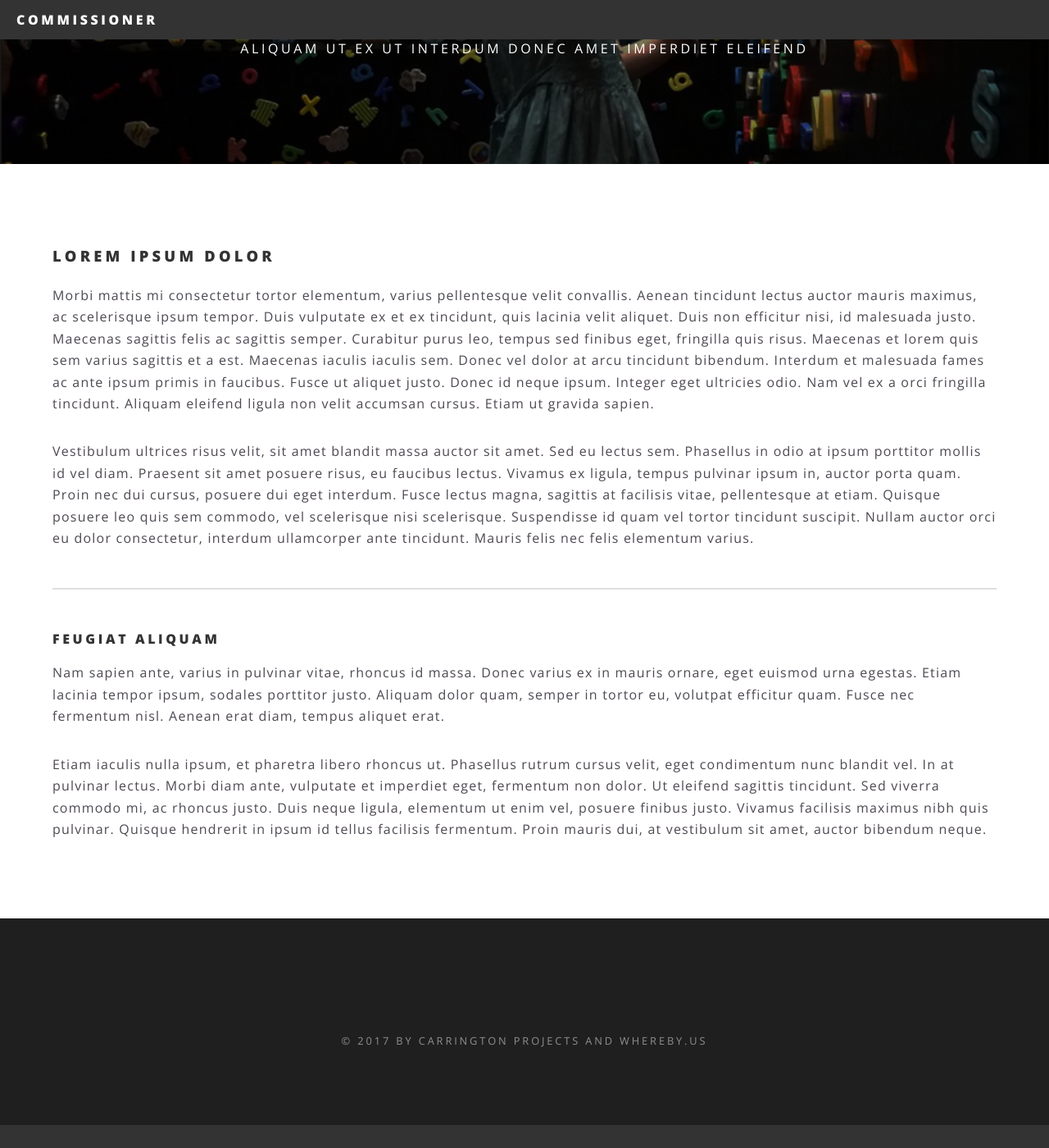
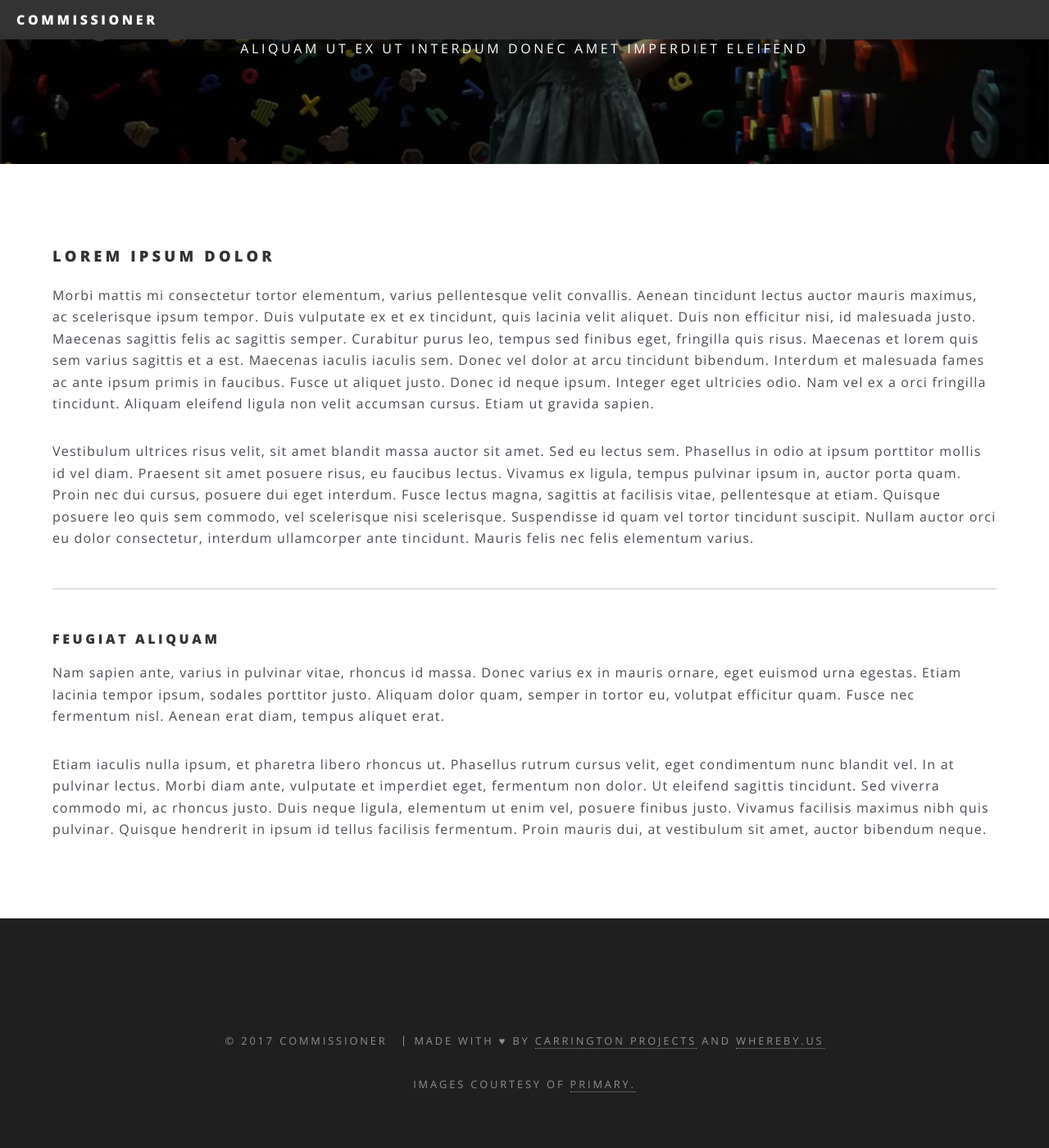
Before and after one commit to rebekahmonson/commissioner, a Jekyll site: the page built from generic.html, in a window 1280 px wide and 1400 px high, scrolled down 193 px. Shown: the whole window at 82% size. Built offline with Jekyll 4.4.1, drawn with Linux system fonts in a browser that asks for light colours; before the commit the page ends 1565 px from its top, so only the background shows below that.

Commit message:
updates pre KAC announce

```diff
--- a/_config.yml
+++ b/_config.yml
@@ -5,7 +5,7 @@
 title: commissioner
 description: |
   Meet Miami art / Make Miami art
-owner: By Carrington Projects and WhereBy.Us # or company name
+owner:  # or company name
 first_published: 2017 # if migrating another site, the year of your first publish
 email: commissioner@whereby.us
 baseurl: "" # the subpath of your site, e.g. /blog
--- a/_includes/footer.html
+++ b/_includes/footer.html
@@ -21,5 +21,7 @@
     {% endif %}
     {{ thisyear }}
     {% if site.owner %}{{ site.owner }}{% else %}{{ site.title }}{% endif %}</li>
+    <li>Made with &hearts; by <a href="http://dejhacarrington.com">Carrington Projects</a> and <a href="http://whereby.us">WhereBy.Us</a></li>
   </ul>
+  <small>Images courtesy of <a href="http://primaryprojectspace.com/">PRIMARY.</a></small>
 </footer>
--- a/css/main.scss
+++ b/css/main.scss
@@ -1752,7 +1752,7 @@ $baseurl: '{{ site.baseurl }}/images';
 			}
 		}
 
-		.copyright {
+		.copyright, small {
 			color: _palette(fg-light);
 			font-size: 0.8em;
 			letter-spacing: _size(letter-spacing-alt);
```
Also changed, not shown: index.html (+8 -7 lines), 1 other file.
